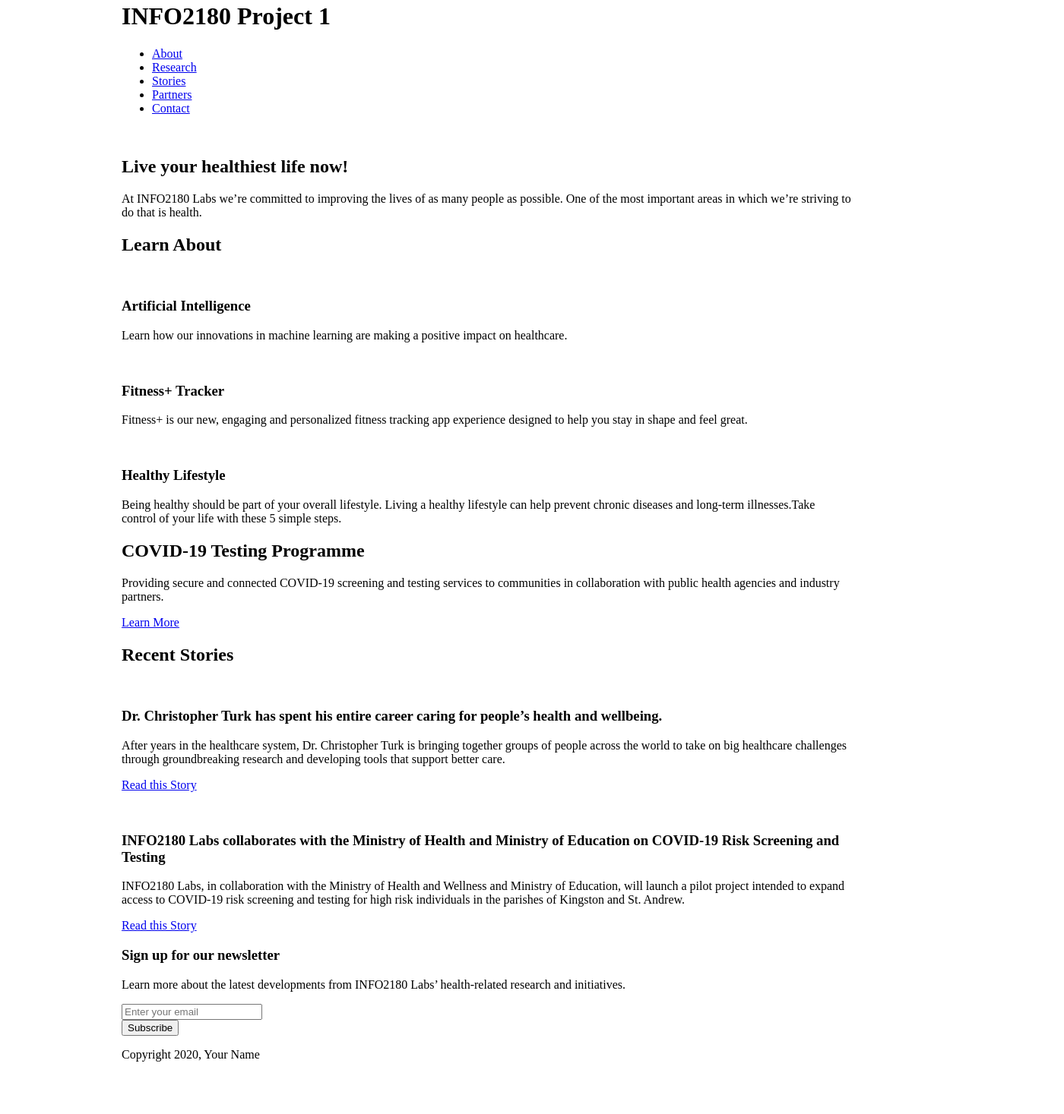
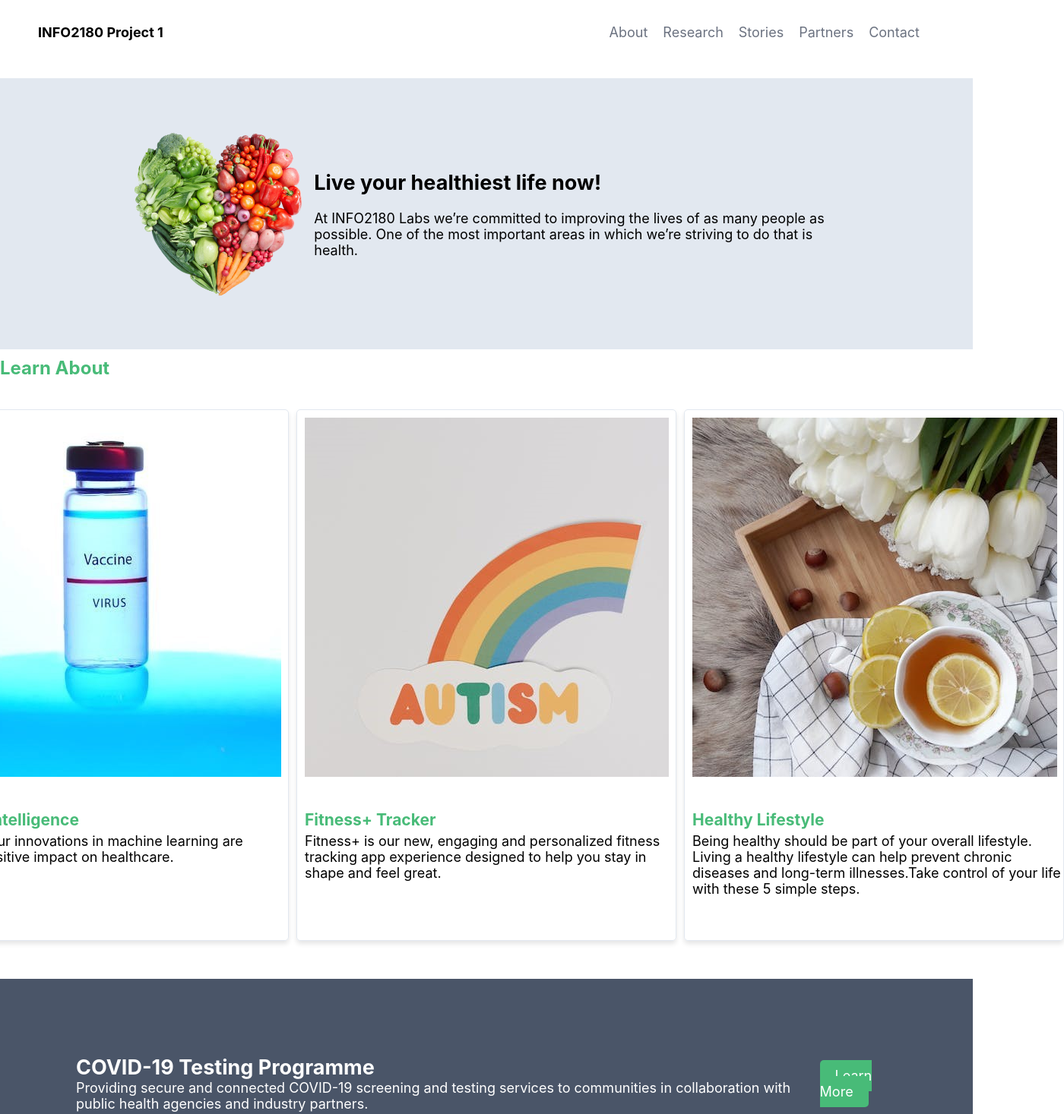
Before and after one commit to Nataliazeus94/info2180-project1, a plain HTML site: page index.html in a window 1280 px wide. Shown: the part 18-1485 px from the top of the page at 76% size, 1400 px wide, since content can reach past the window. Before the commit the page ends 1432 px from the top, so only its background shows below. Drawn offline with Linux system fonts and the light colour scheme.

Commit message:
Added initial starter files

```diff
--- a/index.html
+++ b/index.html
@@ -26,7 +26,7 @@
         <section class="overview-hero">
             <div class="container">
                 <div class="overview-hero-image">
-                    <img src="#" alt="">
+                    <img src="Food.png" alt="">
                 </div>
                 <div class="overview-hero-text">
                     <h2>Live  your healthiest life now!</h2>
@@ -39,21 +39,21 @@
                 <h2>Learn About</h2>
                 <div class="cards">
                     <div class="card">
-                        <img src="#" alt="">
+                        <img src="Img4.jpg" alt="">
                         <div class="card-body">
                             <h3>Artificial Intelligence</h3>
                             <p>Learn how our innovations in machine learning are making a positive impact on healthcare.</p>
                         </div>
                     </div>
                     <div class="card">
-                        <img src="#" alt="">
+                        <img src="img5.jpg" alt="">
                         <div class="card-body">
                             <h3>Fitness+ Tracker</h3>
                             <p>Fitness+ is our new, engaging and personalized fitness tracking app experience designed to help you stay in shape and feel great.</p>
                         </div>
                     </div>
                     <div class="card">
-                        <img src="#" alt="">
+                        <img src="img6.jpg" alt="">
                         <div class="card-body">
                             <h3>Healthy Lifestyle</h3>
                             <p>Being healthy should be part of your overall lifestyle. Living a healthy lifestyle can help prevent chronic diseases and long-term illnesses.Take control of your life with these 5 simple steps.</p>
@@ -77,7 +77,7 @@
             <div class="container">
                 <h2>Recent Stories</h2>
                 <article>
-                    <img src="" alt="">
+                    <img src="img7.jpg" alt="">
                     <div class="article-body">
                         <h3>Dr. Christopher Turk has spent his entire career caring for people’s health and wellbeing.</h3>
                         <p>After years in the healthcare system, Dr. Christopher Turk is bringing together groups of people across the world to take on big healthcare challenges through groundbreaking research and developing tools that support better care.</p>
@@ -85,7 +85,7 @@
                     </div>
                 </article>
                 <article>
-                    <img src="" alt="">
+                    <img src="Img2.jpg" alt="">
                     <div class="article-body">
                         <h3>INFO2180 Labs collaborates with the Ministry of Health and Ministry of Education on COVID-19 Risk Screening and Testing</h3>
                         <p>INFO2180 Labs, in collaboration with the Ministry of Health and Wellness and Ministry of Education, will launch a pilot project intended to expand access to COVID-19 risk screening and testing for high risk individuals in the parishes of Kingston and St. Andrew.</p>
@@ -110,7 +110,7 @@
     </main>
     <footer>
         <div class="container">
-            <p>Copyright 2020, Your Name</p>
+            <p>Copyright 2020, Nikholas Boyd</p>
         </div>
     </footer>
 </body>
--- a/scripts.js
+++ b/scripts.js
@@ -1 +1,18 @@
-/* Add your JavaScript to this file */
+document.addEventListener("DOMContentLoaded", function () {
+    const form = document.querySelector("form");
+    const Input = document.querySelector("#email");
+    const messageDiv = document.querySelector(".message");
+
+    form.addEventListener("submit", function (event) {
+        event.preventDefault();
+
+        const email = Input.value.trim();
+
+        if (email === "") {
+            messageDiv.textContent = "Please enter a valid email address.";
+        } else {
+            messageDiv.textContent = `Thank you! Your email address ${email} has been added to our mailing list!`;
+            emailInput.value = "";
+        }
+    });
+});
--- a/styles.css
+++ b/styles.css
@@ -1,11 +1,249 @@
-/* Add your CSS to this file */
+* {
+    margin: 0;
+    padding: 0;
+    box-sizing: border-box;
+}
 body {
-    margin: 0;
-    font-size: 16px;
+    font-family: -apple-system, BlinkMacSystemFont, "Segoe UI", Roboto, "Helvetica Neue", Arial, "Noto Sans", sans-serif;
+    font-size: 18px;
 }
 
-.container {
+header h1{
+    font-size: 18px;
+}
+header .container {
+    display: flex;
+    margin: 0 auto;
+    max-width: 1500px;
+    width: 100%;
+    justify-content: space-between;
+    align-items: center;
+    background-color: white;
+    padding: 50px;
+  }
+
+
+nav ul {
+    list-style: none;
+    display: flex;
+}
+
+nav li {
+    margin-right: 20px;
+}
+
+nav a {
+    color: #6b7280;
+    font-size: 18px;
+}
+a {
+    text-decoration: none;
+}
+
+
+nav a:hover {
+    color: #5A67D8;
+}
+
+.learn-about .container h2 {
+    font-size: 24px;
+    color: #48BB78;
+}
+.overview-hero .container{
+    display: flex;
     margin: 0 auto;
     max-width: 960px;
     width: 100%;
+    justify-content: space-between;
+    align-items: center;
 }
+
+
+.overview-hero {
+    background-color: #E2E8F0;
+    display: flex;
+    justify-content: space-between;
+    align-items: center;
+    margin-bottom: 10px;
+    padding-top: 50px;
+    padding-bottom: 50px;
+}
+
+.overview-hero p {
+    padding-top: 20px;
+}
+
+.overview-hero-image img {
+    max-width: 100%;
+    height: auto;
+}
+
+
+.learn-about .cards {
+    display: grid;
+    grid-template-columns: repeat(3, 1fr);
+    gap: 10px;
+    justify-content: center;
+    padding-top: 40px;
+}
+
+.learn-about .container{
+    display: inline-flexbox;
+    margin: 0 auto;
+    max-width: 1500px;
+    width: 100%;
+    justify-content: space-between;
+    align-items: center;
+    padding-bottom: 50px;
+
+}
+
+.card {
+    border: 1px solid #E2E8F0;
+    border-radius: 5px;
+    box-shadow: 0 4px 6px rgba(0, 0, 0, 0.1);
+    width: 500px;
+    height: 700px;
+    padding-top: 10px;
+    padding-left: 10px;
+}
+
+.card h3 {
+    color: #48BB78;
+    font-size: 21px;
+    padding-top: 40px;
+    padding-bottom: 5px;
+}
+.testing .container {
+    display: flex;
+    margin: 0 auto;
+    max-width: 1500px;
+    width: 100%;
+    justify-content: space-between;
+    align-items: center;
+}
+
+.testing {
+    background-color: #4A5568;
+    color: white;
+    display: flex;
+    justify-content: space-between;
+    align-items: center;
+    padding: 40px;
+    padding: 100px;
+}
+
+.stories .container {
+    display: inline-flexbox;
+    margin: 0 auto;
+    max-width: 1500px;
+    width: 100%;
+    justify-content: space-between;
+    align-items: center;
+}
+
+.cta .btn {
+    background-color: #48BB78;
+    border: none;
+    border-radius: 5px;
+    color: white;
+    padding: 10px 20px;
+    text-decoration: none;
+}
+
+.stories {
+    padding-top: 100px;
+    padding-bottom: 100px;
+}
+
+.stories article {
+    display: flex;
+    align-items: center;
+    margin-bottom: 20px;
+}
+
+.stories article img {
+    border-radius: 50%;
+    width: 300px;
+    height: 300px;
+    margin-right: 20px;
+}
+
+.stories article a {
+    color: #5A67D8;
+}
+.stories article h3{
+    font-size: 18px;
+}
+.stories .container h2 {
+    color: #5A67D8;
+    padding-bottom: 50px;
+}
+.article-body h3 {
+    padding-bottom: 20px;
+}
+.article-body p {
+    padding-top: 20px;
+}
+
+.newsletter {
+    background-color: #48BB78;
+    color: white;
+    text-align: center;
+    padding-top: 70px;
+    padding-bottom: 70px;
+}
+.newsletter .container{
+    display: inline-flexbox;
+
+}
+.newsletter .container h3{
+    padding-bottom: 20px;
+
+}
+.newsletter .btn {
+    background-color: #5A67D8;
+    border: none;
+    border-radius: 5px;
+    color: white;
+    padding: 10px 20px;
+    text-decoration: none;
+}
+
+form {
+    display: flex;
+    margin: 0 auto;
+    max-width: 300px;
+    width: 100%;
+    justify-content: space-evenly;
+    align-items: center;
+
+}
+
+
+.form-group {
+    margin: 10px;
+}
+
+input[type="email"] {
+    width: 100%;
+    max-width: 200px;
+    padding: 20px
+}
+
+
+footer {
+    background-color: #4A5568;
+    color: white;
+    padding: 20px 0;
+}
+
+footer .container {
+    display: inline-flexbox;
+    margin: 0 auto;
+    max-width: 1500px;
+    width: 100%;
+    justify-content: space-between;
+    align-items: center;
+    padding: 20px;
+}
```
Also changed, not shown: Food.png (added), Img2.jpg (added), img4.jpg (added), img5.jpg (added), img6.jpg (added), img7.jpg (added).
